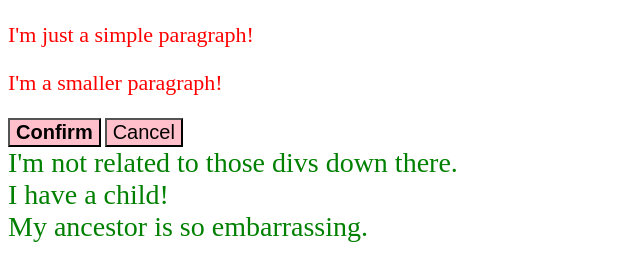
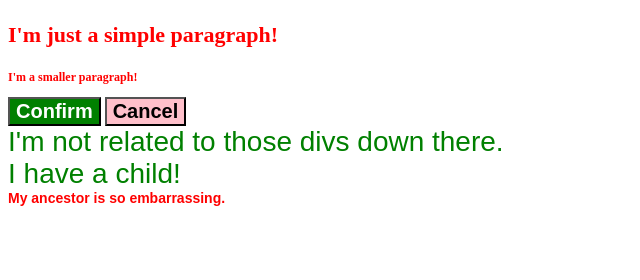
Before and after one commit to jtrosty/Odin, a plain HTML site: page odin-css/css-exercises-main/foundations/06-cascade-fix/index.html in a window 1280 px wide. Shown: the whole page, without its empty margins (0-640 px from the left). Drawn offline with Linux system fonts and the light colour scheme.

Commit message:
completed css exercise 6

```diff
--- a/odin-css/css-exercises-main/foundations/06-cascade-fix/style.css
+++ b/odin-css/css-exercises-main/foundations/06-cascade-fix/style.css
@@ -1,35 +1,36 @@
 .para,
 .small-para {
   color: hsl(0, 100%, 50%);
+  font-size: 22px;
+  font-weight: bold;
 }
 
 .small-para {
   font-size: 12px;
 }
 
-.para {
-  font-size: 22px;
+.button,
+.confirm {
+  background-color: #ffc0cb;
+  color: black;
+  font-size: 20px;
+  font-weight: bold;
+  font-family: Arial, Helvetica, sans-serif;
 }
 
 .confirm {
   background: green;
   color: white;
-  font-size: 20px;
-  font-weight: bold;
-}
-
-.button {
-  background-color: #ffc0cb;
-  color: black;
-  font-size: 20px;
-}
-
-.child {
-  color: red;
-  font-size: 14px;
 }
 
 div.text {
   color: green;
   font-size: 28px;
+  font-family: Arial, Helvetica, sans-serif;
 }
+
+.text.child {
+  color: red;
+  font-size: 14px;
+  font-weight: bold;
+}
```
